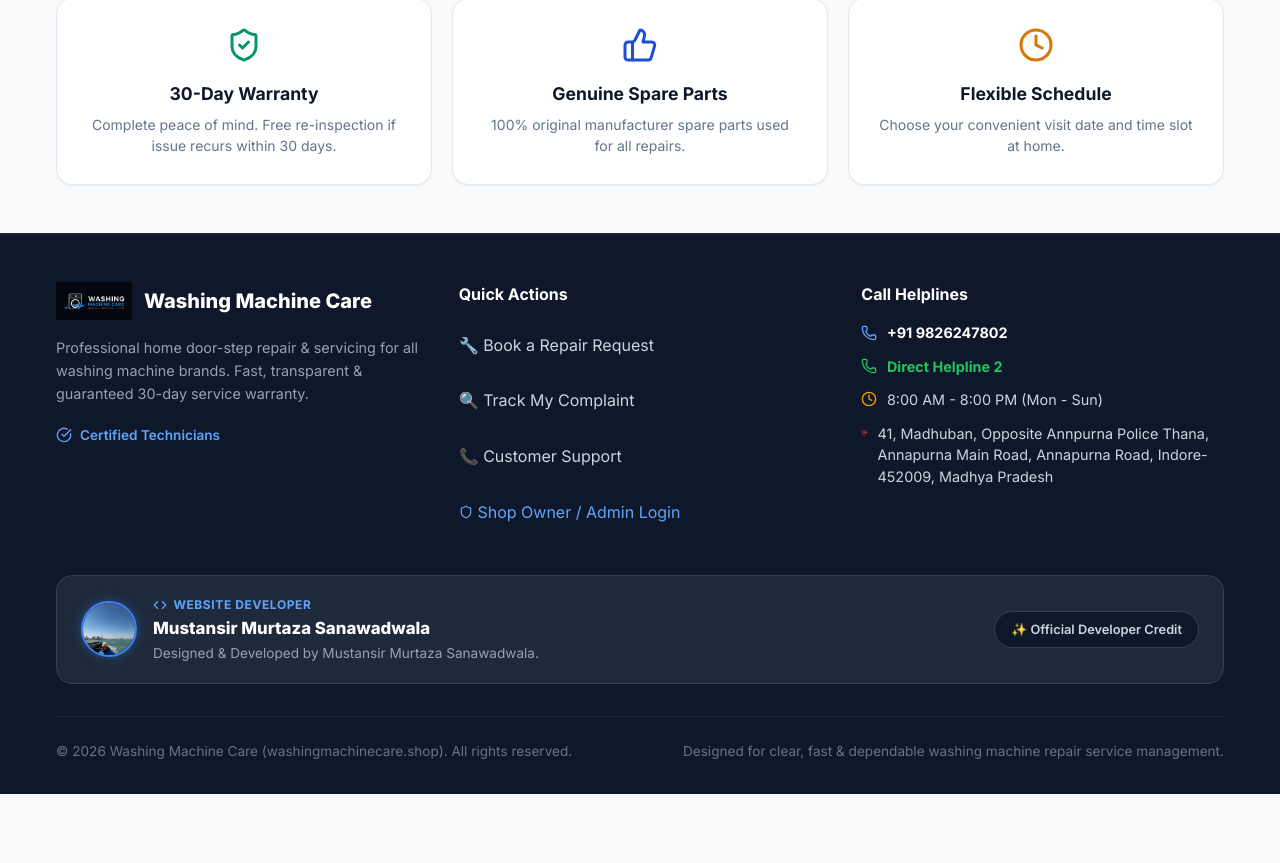
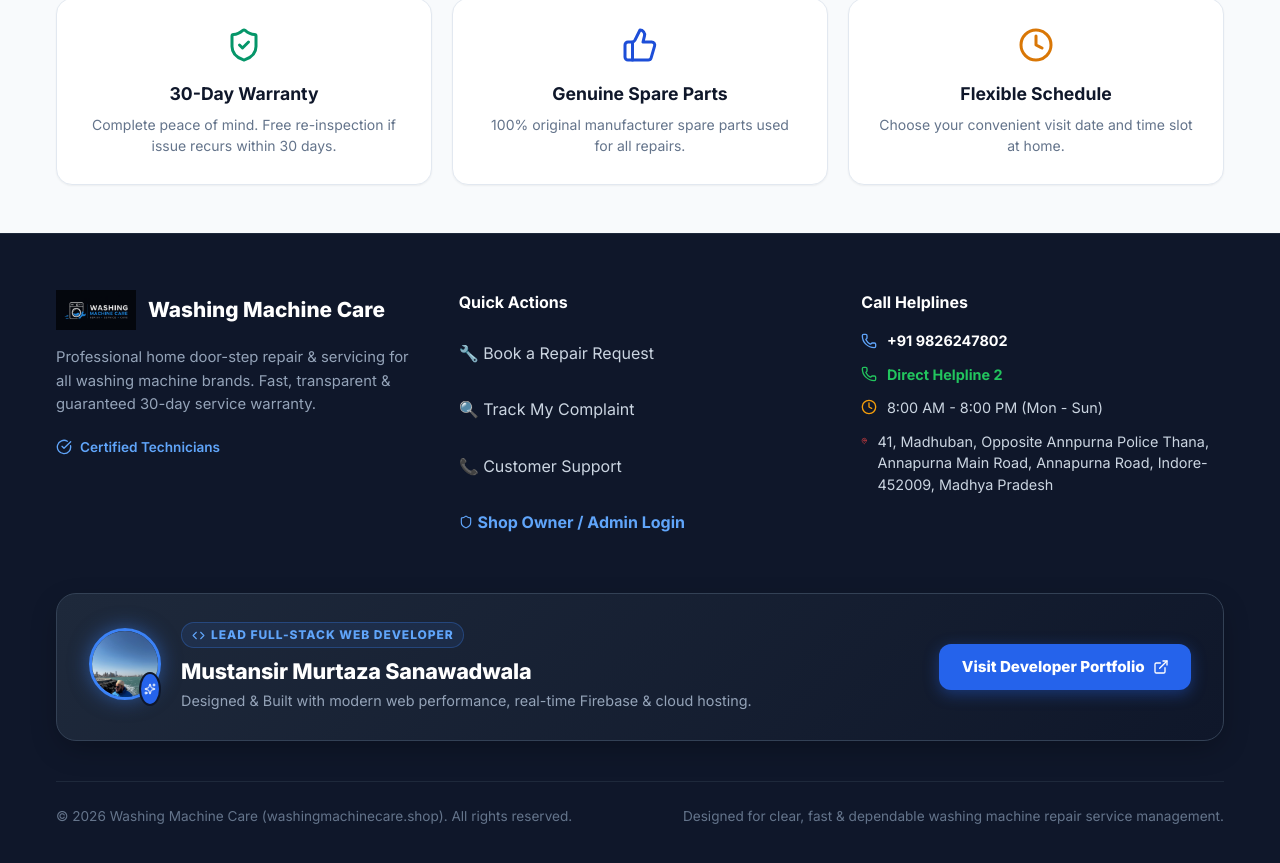
Before and after one commit to mustan5372-tech/WASHING-MACHINE-CARE, a React (Vite) app: page / in a window 1280 px wide. Shown: the part 1375-2238 px from the top of the page. Before the commit the page ends 2169 px from the top, so only its background shows below. Built offline with nearby package versions, Linux system fonts and the light colour scheme; no server answers; the database is empty.

Commit message:
Enhance Developer credit card with glow effect and portfolio link to https://mustansir.vercel.app/

```diff
--- a/src/components/common/Footer.tsx
+++ b/src/components/common/Footer.tsx
@@ -1,6 +1,6 @@
 import React from 'react';
 import type { BusinessSettings } from '../../types';
-import { Phone, Clock, MapPin, Shield, CheckCircle, Code } from 'lucide-react';
+import { Phone, Clock, MapPin, Shield, CheckCircle, Code, ExternalLink, Sparkles } from 'lucide-react';
 
 interface FooterProps {
   settings: BusinessSettings;
@@ -11,9 +11,9 @@ export const Footer: React.FC<FooterProps> = ({ settings, onNavigate }) => {
   const primaryPhone = "+91 9826247802";
 
   return (
-    <footer style={{ backgroundColor: '#0f172a', color: '#f8fafc', paddingTop: '3rem', paddingBottom: '2rem', borderTop: '1px solid #1e293b' }}>
+    <footer style={{ backgroundColor: '#0f172a', color: '#f8fafc', paddingTop: '3.5rem', paddingBottom: '2.5rem', borderTop: '1px solid #1e293b' }}>
       <div style={{ maxWidth: '1200px', margin: '0 auto', padding: '0 1rem' }}>
-        <div style={{ display: 'grid', gridTemplateColumns: 'repeat(auto-fit, minmax(240px, 1fr))', gap: '2.5rem', marginBottom: '2.5rem' }}>
+        <div style={{ display: 'grid', gridTemplateColumns: 'repeat(auto-fit, minmax(240px, 1fr))', gap: '2.5rem', marginBottom: '3rem' }}>
 
           {/* Brand Info with Logo */}
           <div>
@@ -21,13 +21,13 @@ export const Footer: React.FC<FooterProps> = ({ settings, onNavigate }) => {
               <img
                 src="/logo.png"
                 alt="Washing Machine Care Logo"
-                style={{ height: '38px', width: 'auto', objectFit: 'contain' }}
+                style={{ height: '40px', width: 'auto', objectFit: 'contain' }}
               />
-              <span style={{ fontSize: '1.25rem', fontWeight: 800, color: '#ffffff' }}>
+              <span style={{ fontSize: '1.3rem', fontWeight: 800, color: '#ffffff' }}>
                 {settings.businessName}
               </span>
             </div>
-            <p style={{ color: '#94a3b8', fontSize: '0.9rem', marginBottom: '1.25rem', lineHeight: '1.6' }}>
+            <p style={{ color: '#94a3b8', fontSize: '0.925rem', marginBottom: '1.25rem', lineHeight: '1.6' }}>
               Professional home door-step repair & servicing for all washing machine brands. Fast, transparent & guaranteed 30-day service warranty.
             </p>
             <div style={{ display: 'flex', alignItems: 'center', gap: '0.5rem', fontSize: '0.85rem', color: '#60a5fa', fontWeight: 600 }}>
@@ -38,7 +38,7 @@ export const Footer: React.FC<FooterProps> = ({ settings, onNavigate }) => {
           {/* Quick Actions */}
           <div>
             <h4 style={{ color: '#ffffff', fontSize: '1rem', fontWeight: 700, marginBottom: '1rem' }}>Quick Actions</h4>
-            <ul style={{ listStyle: 'none', padding: 0, margin: 0, display: 'flex', flexDirection: 'column', gap: '0.6rem', fontSize: '0.9rem', color: '#cbd5e1' }}>
+            <ul style={{ listStyle: 'none', padding: 0, margin: 0, display: 'flex', flexDirection: 'column', gap: '0.65rem', fontSize: '0.9rem', color: '#cbd5e1' }}>
               <li>
                 <button onClick={() => onNavigate('book-repair')} style={{ background: 'none', border: 'none', color: '#cbd5e1', cursor: 'pointer', padding: 0 }}>
                   🔧 Book a Repair Request
@@ -55,7 +55,7 @@ export const Footer: React.FC<FooterProps> = ({ settings, onNavigate }) => {
                 </button>
               </li>
               <li>
-                <button onClick={() => onNavigate('admin-dashboard')} style={{ background: 'none', border: 'none', color: '#60a5fa', cursor: 'pointer', padding: 0, display: 'inline-flex', alignItems: 'center', gap: '0.3rem' }}>
+                <button onClick={() => onNavigate('admin-dashboard')} style={{ background: 'none', border: 'none', color: '#60a5fa', cursor: 'pointer', padding: 0, display: 'inline-flex', alignItems: 'center', gap: '0.3rem', fontWeight: 700 }}>
                   <Shield size={14} /> Shop Owner / Admin Login
                 </button>
               </li>
@@ -91,50 +91,78 @@ export const Footer: React.FC<FooterProps> = ({ settings, onNavigate }) => {
 
         </div>
 
-        {/* Website Developer Section */}
+        {/* Catchy & Premium Website Developer Banner */}
         <div
           style={{
-            backgroundColor: '#1e293b',
-            borderRadius: '16px',
-            padding: '1.25rem 1.5rem',
-            marginBottom: '2rem',
+            background: 'linear-gradient(135deg, #1e293b 0%, #0f172a 100%)',
+            borderRadius: '20px',
+            padding: '1.75rem 2rem',
+            marginBottom: '2.5rem',
             border: '1px solid #334155',
+            boxShadow: '0 10px 30px -5px rgba(0, 0, 0, 0.3)',
             display: 'flex',
             alignItems: 'center',
             justifyContent: 'space-between',
             flexWrap: 'wrap',
-            gap: '1.25rem'
+            gap: '1.5rem'
           }}
         >
-          <div style={{ display: 'flex', alignItems: 'center', gap: '1rem' }}>
+          <div style={{ display: 'flex', alignItems: 'center', gap: '1.25rem' }}>
+            <div style={{ position: 'relative' }}>
               <img
                 src="/profile.jpg"
                 alt="Mustansir Murtaza Sanawadwala"
                 style={{
-                width: '56px',
-                height: '56px',
+                  width: '72px',
+                  height: '72px',
                   borderRadius: '50%',
                   objectFit: 'cover',
-                border: '2px solid #3b82f6',
-                boxShadow: '0 0 12px rgba(59, 130, 246, 0.4)'
+                  border: '3px solid #3b82f6',
+                  boxShadow: '0 0 20px rgba(59, 130, 246, 0.5)'
                 }}
               />
+              <div style={{ position: 'absolute', bottom: 0, right: 0, backgroundColor: '#2563eb', color: '#ffffff', padding: '3px', borderRadius: '50%', border: '2px solid #0f172a' }}>
+                <Sparkles size={12} />
+              </div>
+            </div>
+
             <div>
-              <div style={{ display: 'flex', alignItems: 'center', gap: '0.4rem', fontSize: '0.75rem', fontWeight: 700, color: '#60a5fa', textTransform: 'uppercase', letterSpacing: '0.05em' }}>
-                <Code size={14} /> Website Developer
+              <div style={{ display: 'inline-flex', alignItems: 'center', gap: '0.4rem', fontSize: '0.75rem', fontWeight: 800, color: '#60a5fa', textTransform: 'uppercase', letterSpacing: '0.08em', backgroundColor: 'rgba(59, 130, 246, 0.1)', padding: '0.2rem 0.6rem', borderRadius: '999px', border: '1px solid rgba(59, 130, 246, 0.3)', marginBottom: '0.4rem' }}>
+                <Code size={13} /> Lead Full-Stack Web Developer
               </div>
-              <h4 style={{ fontSize: '1.05rem', fontWeight: 800, color: '#ffffff', margin: '0.15rem 0 0.1rem 0' }}>
+
+              <h3 style={{ fontSize: '1.35rem', fontWeight: 900, color: '#ffffff', margin: 0, letterSpacing: '-0.01em' }}>
                 Mustansir Murtaza Sanawadwala
-              </h4>
-              <p style={{ fontSize: '0.85rem', color: '#94a3b8', margin: 0 }}>
-                Designed & Developed by Mustansir Murtaza Sanawadwala.
+              </h3>
+
+              <p style={{ fontSize: '0.9rem', color: '#94a3b8', margin: '0.2rem 0 0 0' }}>
+                Designed & Built with modern web performance, real-time Firebase & cloud hosting.
               </p>
             </div>
           </div>
 
-          <div style={{ display: 'flex', alignItems: 'center', gap: '0.5rem', backgroundColor: '#0f172a', padding: '0.5rem 1rem', borderRadius: '999px', border: '1px solid #334155', fontSize: '0.8rem', color: '#cbd5e1', fontWeight: 600 }}>
-            ✨ Official Developer Credit
-          </div>
+          {/* Portfolio Website Link Button */}
+          <a
+            href="https://mustansir.vercel.app/"
+            target="_blank"
+            rel="noopener noreferrer"
+            style={{
+              backgroundColor: '#2563eb',
+              color: '#ffffff',
+              fontWeight: 800,
+              fontSize: '0.95rem',
+              padding: '0.75rem 1.4rem',
+              borderRadius: '12px',
+              textDecoration: 'none',
+              display: 'inline-flex',
+              alignItems: 'center',
+              gap: '0.5rem',
+              boxShadow: '0 4px 15px rgba(37, 99, 235, 0.4)',
+              transition: 'transform 0.2s ease, background-color 0.2s ease'
+            }}
+          >
+            Visit Developer Portfolio <ExternalLink size={16} />
+          </a>
         </div>
 
         <div style={{ borderTop: '1px solid #1e293b', paddingTop: '1.5rem', display: 'flex', flexWrap: 'wrap', alignItems: 'center', justifyContent: 'space-between', gap: '1rem', fontSize: '0.85rem', color: '#64748b' }}>
```
Lines whose indentation alone changed are shown as unchanged.
